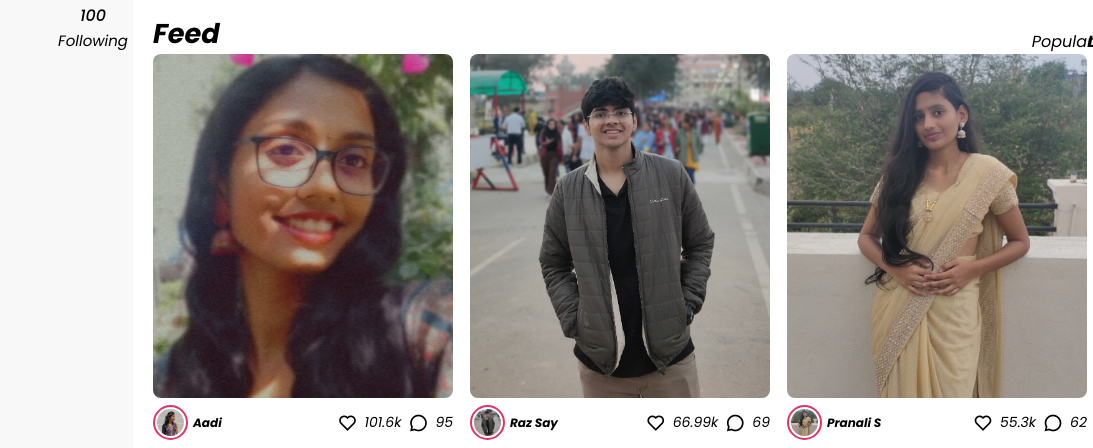
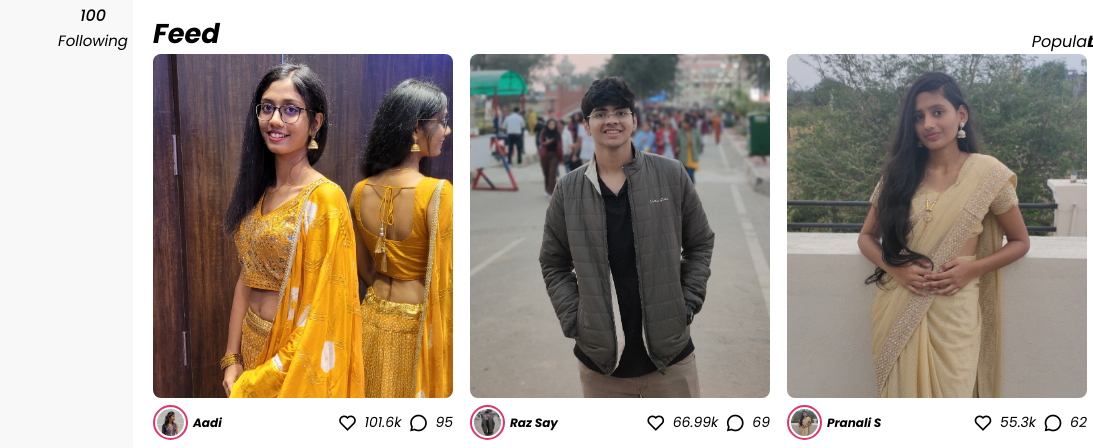
Before and after one commit to RushikeshShelar/InstaClone, a plain HTML site: page index.html in a window 1280 px wide. Shown: the part 260-708 px from the top of the page, 187-1280 px from the left. Drawn offline with nearby package versions, Linux system fonts and the light colour scheme.

Commit message:
Finalization
Finalized all the changes, Now there will be NO Modifiications for this repository

```diff
--- a/index.html
+++ b/index.html
@@ -201,7 +201,7 @@
         <div class="main-post">
             <!-- Box1 -->
             <div class="post-box">
-                <img src="images/members/aadi4.jpg" alt="post">
+                <img src="images/members/Aadi1.jpg" alt="post">
                 <div class="post-info">
                     <div class="post-profile">
                         <div class="post-img">
```
Also changed, not shown: images/members/Aadi.jpg (added), images/members/Aadi1.jpg (added).
